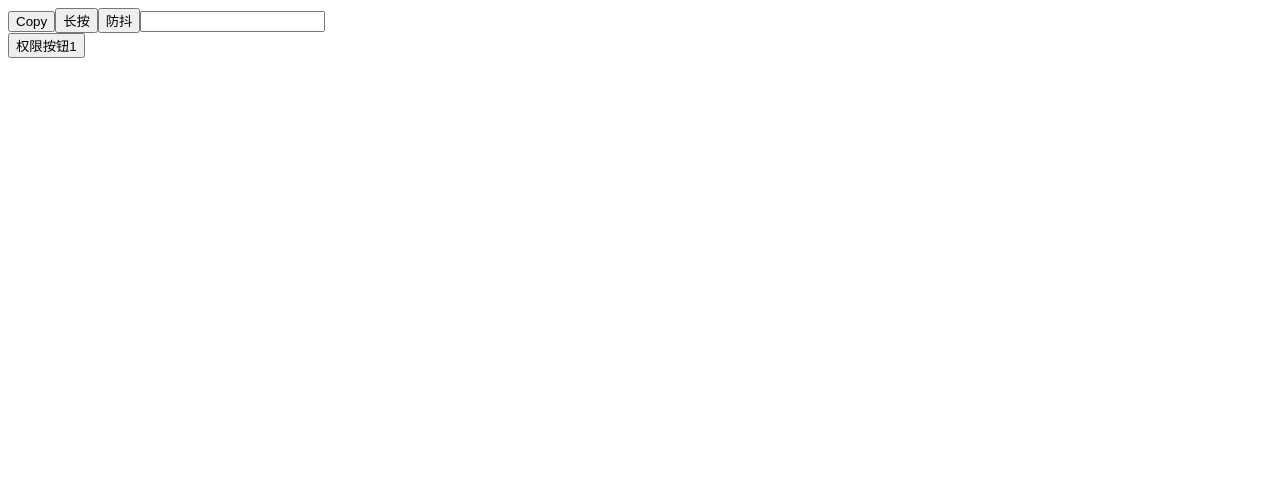
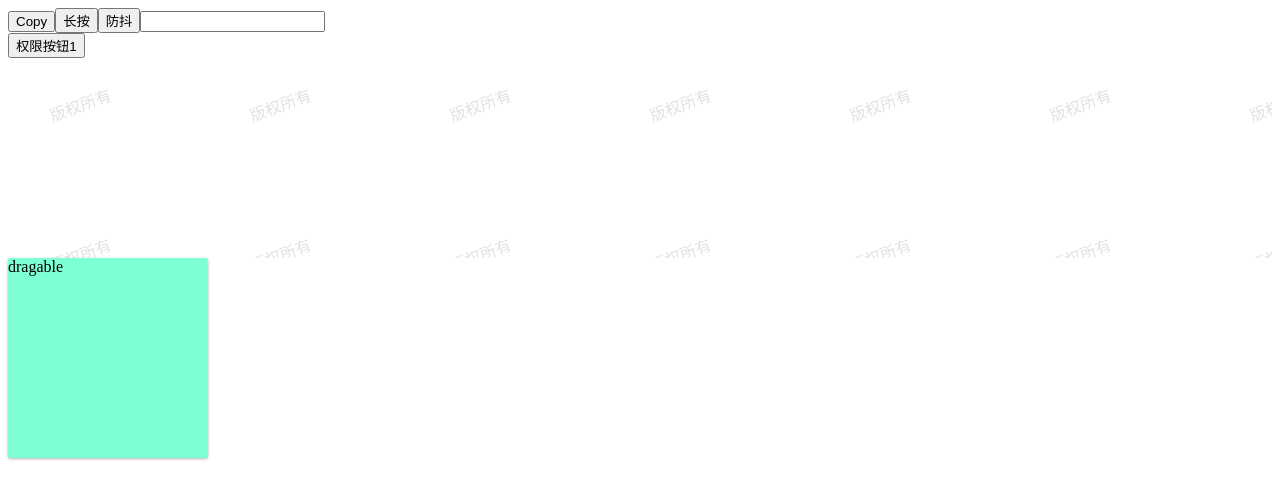
Before and after one commit to tinysparkle/my-cpns, a Vue app: page /show-directives in a window 1280 px wide. Shown: the top 498 px of the page. Built offline with nearby package versions, Linux system fonts and the light colour scheme.

Commit message:
v-draggable

```diff
--- /dev/null
+++ b/src/directives/draggable.js
@@ -0,0 +1,22 @@
+const draggable = {
+  inserted: function (el) {
+    el.style.cursor = 'move';
+    el.style.position = 'absolute';
+    el.onmousedown = function (e) {
+      let disx = e.clientX - el.offsetLeft
+      let disy = e.clientY - el.offsetTop
+      document.onmousemove = function (e) {
+        const clientX = e.clientX;
+        const clientY = e.clientY;
+
+        el.style.left = clientX - disx + 'px';
+        el.style.top = clientY - disy + 'px';
+      }
+
+      document.onmouseup = function () {
+        document.onmousemove = document.onmouseup = null
+      }
+    }
+  },
+}
+export default draggable
--- /dev/null
+++ b/src/directives/waterMarker.js
@@ -0,0 +1,31 @@
+// 需求：给整个页面添加背景水印
+
+// 思路：
+
+// 使用 canvas 特性生成 base64 格式的图片文件，设置其字体大小，颜色等。
+// 将其设置为背景图片，从而实现页面或组件水印效果
+
+function addWaterMarker(str, parentNode, font, textColor) {
+  // 水印文字，父元素，字体，文字颜色
+  var can = document.createElement('canvas')
+  parentNode.appendChild(can)
+  can.width = 200
+  can.height = 150
+  can.style.display = 'none'
+  var cans = can.getContext('2d')
+  cans.rotate((-20 * Math.PI) / 180)
+  cans.font = font || '16px Microsoft JhengHei'
+  cans.fillStyle = textColor || 'rgba(180, 180, 180, 0.3)'
+  cans.textAlign = 'left'
+  cans.textBaseline = 'Middle'
+  cans.fillText(str, can.width / 10, can.height / 2)
+  parentNode.style.backgroundImage = 'url(' + can.toDataURL('image/png') + ')'
+}
+
+const waterMarker = {
+  bind: function (el, binding) {
+    addWaterMarker(binding.value.text, el, binding.value.font, binding.value.textColor)
+  },
+}
+
+export default waterMarker
--- a/src/views/directives/index.vue
+++ b/src/views/directives/index.vue
@@ -1,11 +1,13 @@
 <template>
-  <div class="home-page">
+  <div class="directive-page">
     <Copy/>
     <Longpress/>
     <Debounce/>
     <Emoji/>
     <Lazyload/>
     <Permission/>
+    <WaterMarker/>
+    <Draggable/>
   </div>
 </template>
 
@@ -25,3 +27,8 @@
     }
   }
 </script>
+<style lang="less" scoped>
+.directive-page {
+  position: relative;
+}
+</style>
--- /dev/null
+++ b/src/views/directives/v-draggable.vue
@@ -0,0 +1,17 @@
+<template>
+  <div class="el-dialog" v-draggable>dragable</div>
+</template>
+
+<script>
+  export default {
+    name: 'Draggable'
+  }
+</script>
+
+<style lang="less" scoped>
+.el-dialog {
+  height: 200px;
+  width: 200px;
+  background-color: aquamarine;
+}
+</style>
--- /dev/null
+++ b/src/views/directives/v-waterMarker.vue
@@ -0,0 +1,15 @@
+<template>
+  <div class="waterMarker" v-waterMarker="{text:'版权所有',textColor:'rgba(180, 180, 180, 0.4)'}"></div>
+</template>
+
+<script>
+  export default {
+    name: 'WaterMarker'
+  }
+</script>
+
+<style lang="less">
+.waterMarker {
+  height: 200px;
+}
+</style>
```
